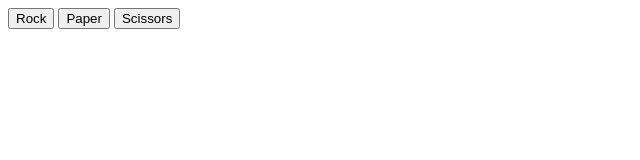
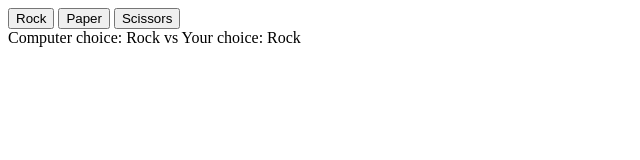
Before and after one commit to StathisPlakakis/rock-papaer-scissors, a plain HTML site: page index.html in a window 1280 px wide. Both pictures are taken after a click on the button "Rock". Shown: the whole page, without its empty margins (0-640 px from the left). Drawn offline with Linux system fonts and the light colour scheme.

Commit message:
Add a div tag element for showcasing content
The content is now visible in the screen insted of the console

```diff
--- a/index.html
+++ b/index.html
@@ -9,6 +9,7 @@
     <button class="Rock">Rock</button>
     <button class="Paper">Paper</button>
     <button class="Scissors">Scissors</button>
+    <div></div>
     <script src="script.js"></script>
   </body>
 </html>
--- a/script.js
+++ b/script.js
@@ -9,9 +9,16 @@ function getComputerChoice(min, max) {
 const buttons = document.querySelectorAll('button');
 buttons.forEach((button) => {
     button.addEventListener('click',() => {
-        console.log(button.className);
+        const computer = getComputerChoice(0, 2);
+        const player = button.className;
+        const div = document.querySelector('div');
+        div.textContent = "Computer choice: " + computer +" vs Your choice: " + player;
+    });
     })
-    })
+
+
+const div = document.querySelector('div');
+div.textContent = computer
 
 function playTheGame(playerSelection, computerSelection) {
     while (playerSelection === computerSelection) {
```
